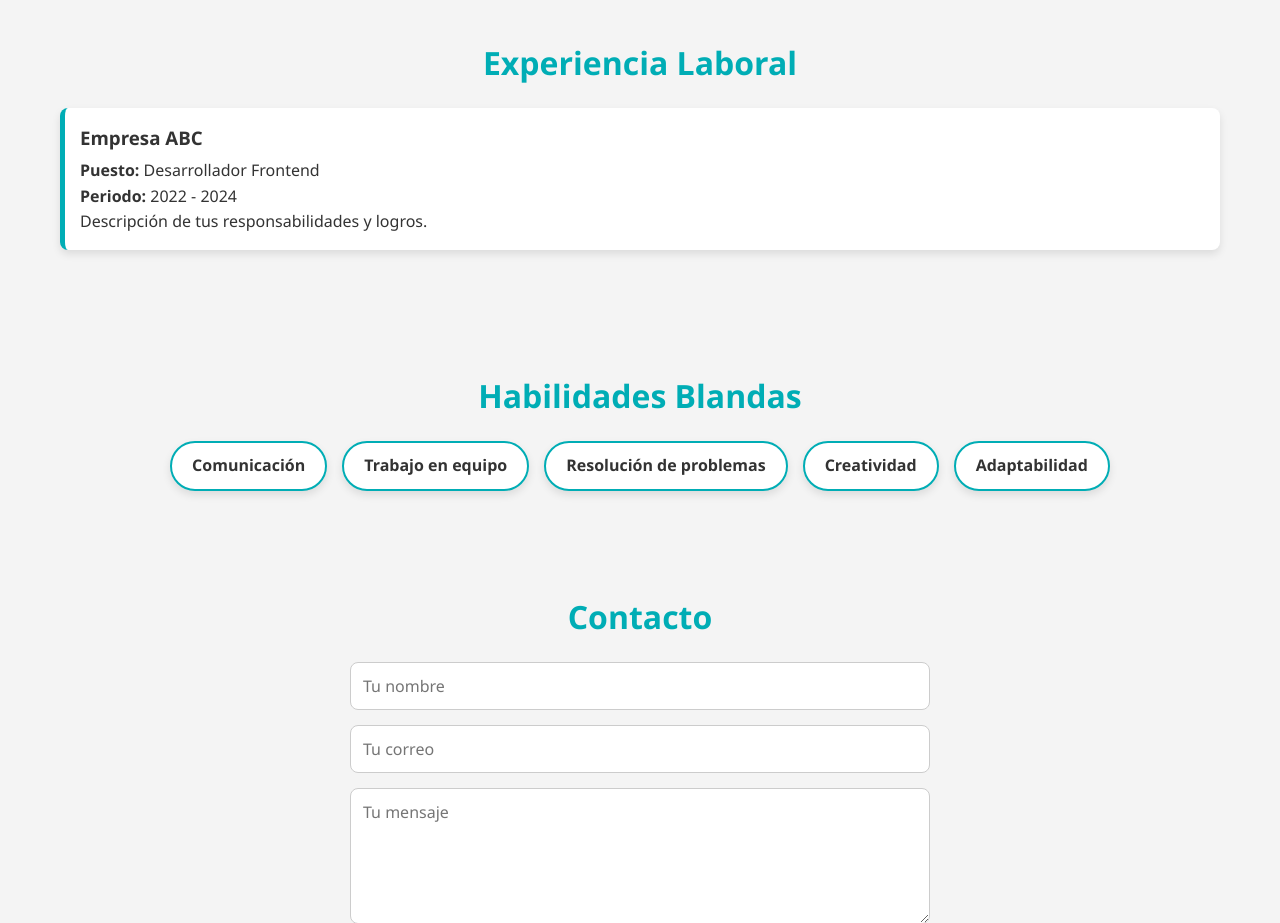
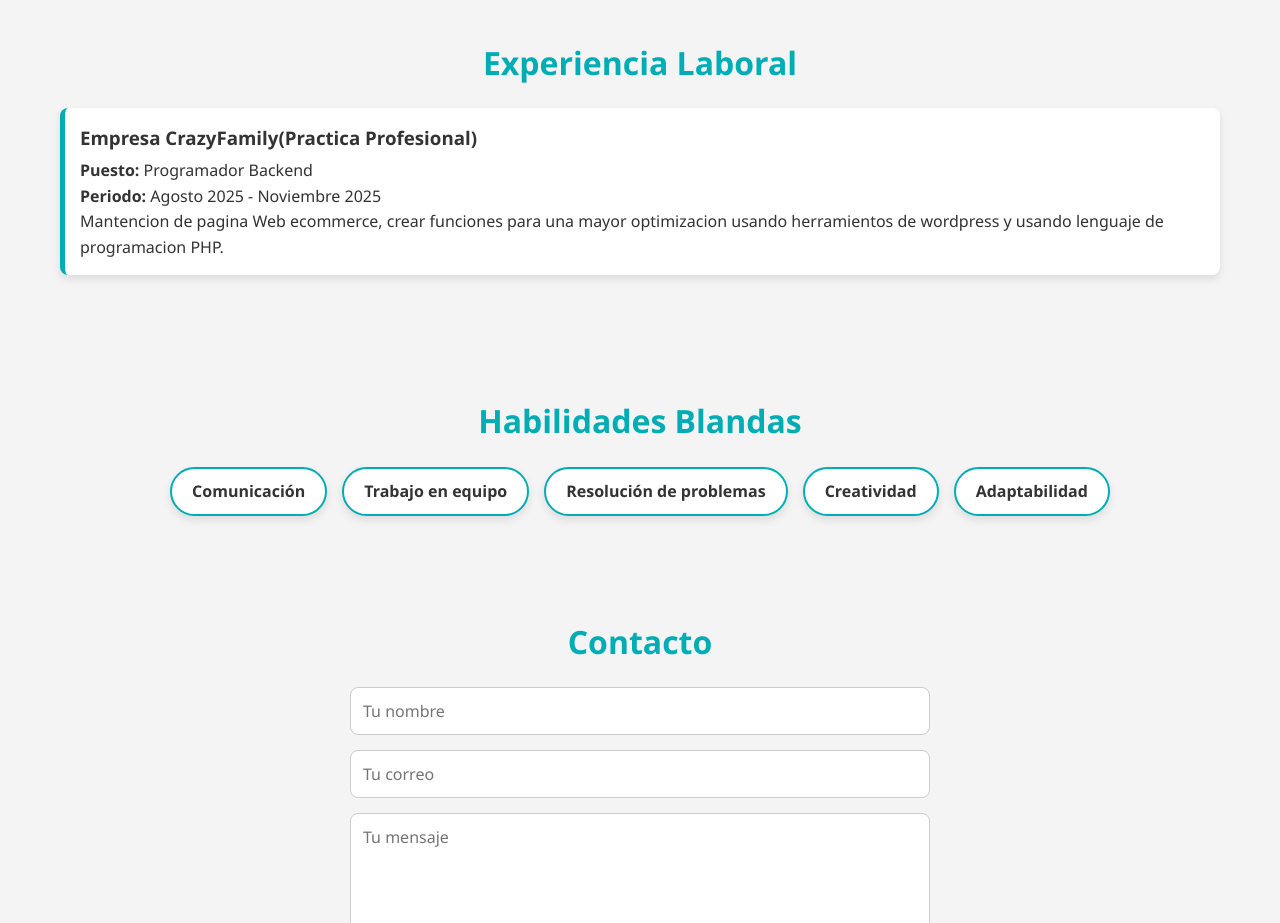
Before and after one commit to JorgeFreire95/MiPortafolio, a plain HTML site: page index.html in a window 1280 px wide. Shown: the part 900-1823 px from the top of the page. Drawn offline with Linux system fonts and the light colour scheme.

Commit message:
Update index.html

```diff
--- a/index.html
+++ b/index.html
@@ -58,10 +58,13 @@
   <section id="experiencia">
     <h2>Experiencia Laboral</h2>
     <div class="experiencia-item">
-      <h3>Empresa ABC</h3>
-      <p><strong>Puesto:</strong> Desarrollador Frontend</p>
-      <p><strong>Periodo:</strong> 2022 - 2024</p>
-      <p>Descripción de tus responsabilidades y logros.</p>
+      <h3>Empresa CrazyFamily(Practica Profesional)</h3>
+      <p><strong>Puesto:</strong> Programador Backend</p>
+      <p><strong>Periodo:</strong> Agosto 2025 - Noviembre 2025 </p>
+      <p>
+        Mantencion de pagina Web ecommerce, crear funciones para una mayor optimizacion
+        usando herramientos de wordpress y usando lenguaje de programacion PHP.
+      </p>
     </div>
 
   </section>
```
